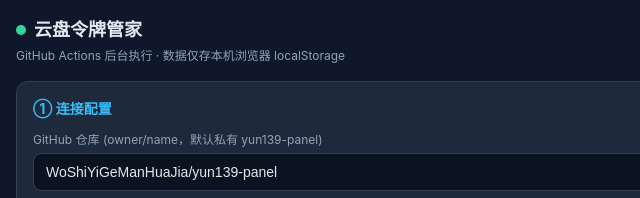
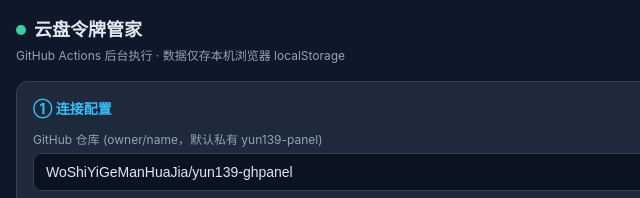
Before and after one commit to WoShiYiGeManHuaJia/yun139-ghpanel, a plain HTML site: page index.html in a window 1280 px wide. Shown: the top 198 px of the page, 0-640 px from the left. Drawn offline with Linux system fonts and the light colour scheme; no server answers.

Commit message:
feat: yun139 ghpanel web page

```diff
--- a/index.html
+++ b/index.html
@@ -105,7 +105,7 @@
 
 <script>
 (function(){
-  const REPO_DEFAULT = "WoShiYiGeManHuaJia/yun139-panel";
+  const REPO_DEFAULT = "WoShiYiGeManHuaJia/yun139-ghpanel";
   const LS_REPO = "gh139_repo", LS_TOKEN = "gh139_token", LS_KEY = "gh139_key", LS_ACC = "gh139_acc";
 
   const $ = id => document.getElementById(id);
```
